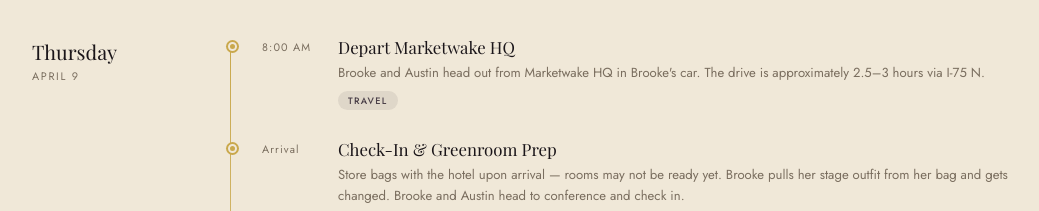
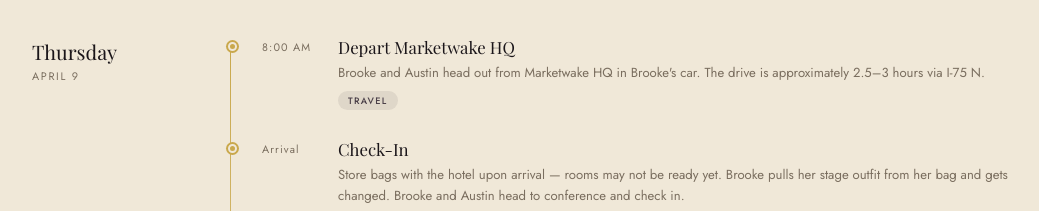
Before and after one commit to meganbush-mw/tn-conference, a plain HTML site: page index.html in a window 1280 px wide. Shown: the part 1620-1831 px from the top of the page, without its empty margins (118-1157 px from the left). Drawn offline with nearby package versions, Linux system fonts and the light colour scheme; a web font is replaced by a local one.

Commit message:
Remove greenroom prep from check-in title

```diff
--- a/index.html
+++ b/index.html
@@ -897,7 +897,7 @@
           <div class="event">
             <div class="event-time">Arrival</div>
             <div class="event-content">
-              <div class="event-title">Check-In &amp; Greenroom Prep</div>
+              <div class="event-title">Check-In</div>
               <div class="event-desc">Store bags with the hotel upon arrival — rooms may not be ready yet. Brooke pulls her stage outfit from her bag and gets changed. Brooke and Austin head to conference and check in.</div>
               <div class="tags">
                 <span class="tag tag-hotel">Hotel</span>
```
Also changed, not shown: .claude/launch.json (added).
